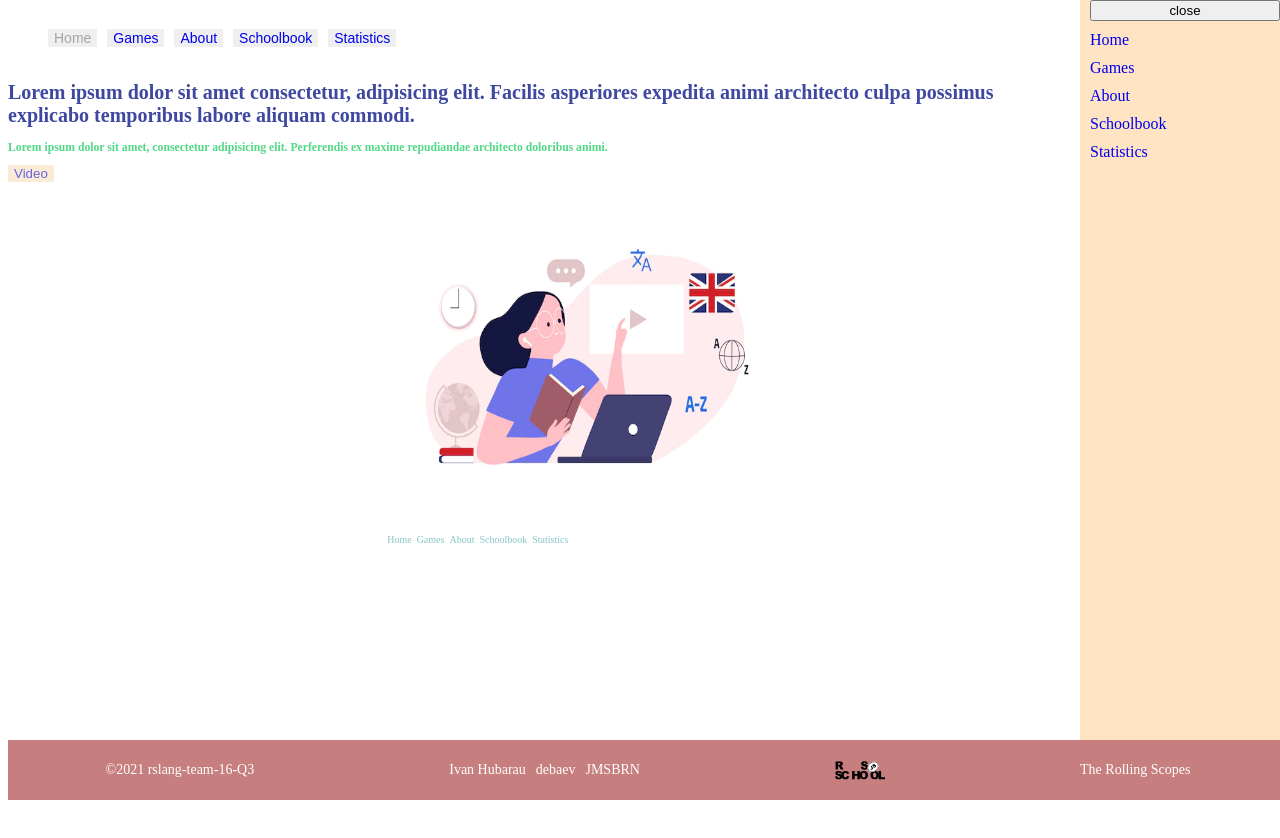
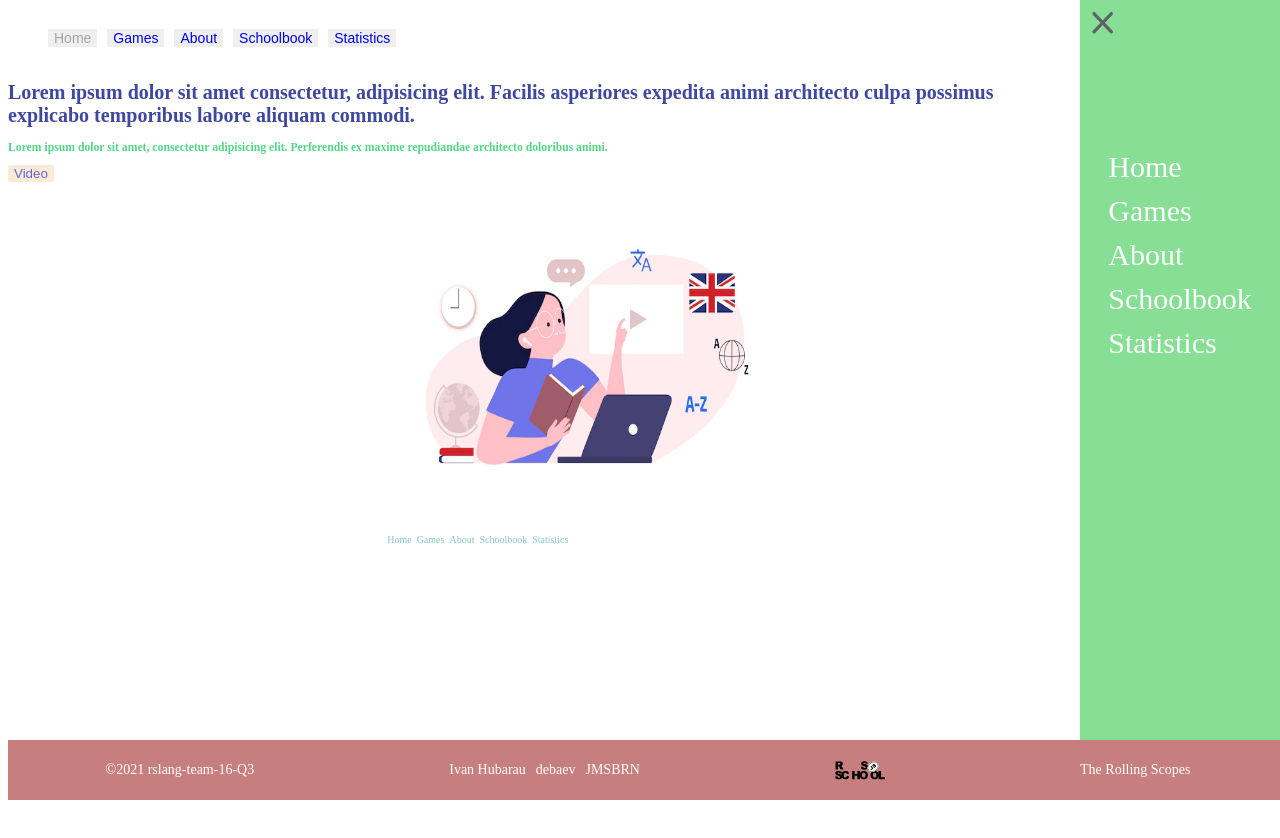
Before and after one commit to JMSBRN/rslang-team-16-jmsbrn, a React (Create React App) app: page / in a window 1280 px wide. Both pictures are taken after a click on the button "Menu". Shown: the top 838 px of the page. After the commit the page ends 800 px from the top, so only its background shows below. Built offline with nearby package versions, Linux system fonts and the light colour scheme.

Commit message:
feat: update menu component

```diff
--- a/src/components/Menu.jsx
+++ b/src/components/Menu.jsx
@@ -6,8 +6,8 @@ function Menu() {
   const {closeMenu} = useContext(Context)
 	return (
   	<div id='menu' className="menu-hide">
+			<button onClick={closeMenu} className='menu-btn-close'></button>
 			<div className='menu-nav-links'>
-				<button onClick={closeMenu} className='menu-btn-close'>close</button>
 				<Link className='menu-link' to={'/'}>Home</Link>
 				<Link className='menu-link' to={'games'}>Games</Link>
 				<Link className='menu-link' to={'about'}>About</Link>
--- a/src/components/menu.css
+++ b/src/components/menu.css
@@ -4,16 +4,43 @@
 	right: 0;
 	width: 200px;
 	height: 100%;
-	background-color: bisque;
+	background-color: rgb(134, 223, 148);
 }
 .menu-hide {
 	visibility: hidden;
 }
+.menu-btn-close {
+	width: 30px;
+	height: 30px;
+	margin: 10px;
+	border: none;
+	background-color: transparent;
+	background-image: url(../components/assets/svg/close.svg);
+	background-repeat: no-repeat;
+	transition: 0.4s;
+	cursor: pointer;
+}
+.menu-btn-close:hover {
+	filter: invert(100%);
+}
 .menu-nav-links {
+margin-top: 100px;
  display: grid;
  gap: 10px;
- margin-left: 10px;
+ align-items: center;
+ justify-content: center;
+ font-size: 30px;
 }
 .menu-link{
   text-decoration: none;
+	color: white;
+	transition: all ease 0.4s;
 }
+.menu-link:hover{
+  text-decoration: none;
+	color: rgb(228, 107, 107);
+}
+.menu-link:focus{
+  text-decoration: none;
+	color: rgb(228, 107, 107);
+}
--- a/src/pages/home.css
+++ b/src/pages/home.css
@@ -1,7 +1,7 @@
 .home {
 
 	width: 100%;
-	height: 100vh;
+	height: 100%;
 	background-color: rgb(255, 255, 255);
 }
 .home-main-title {
```
Also changed, not shown: src/components/assets/svg/close.svg (added).
